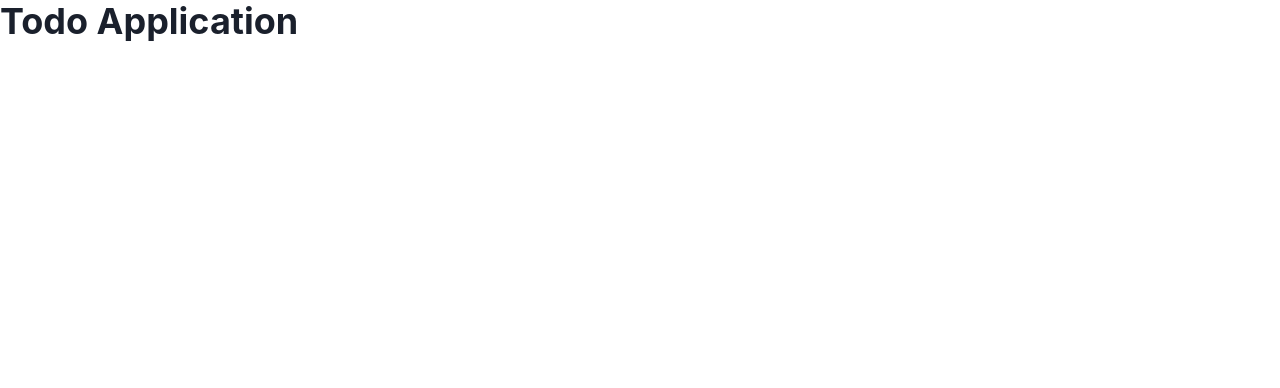
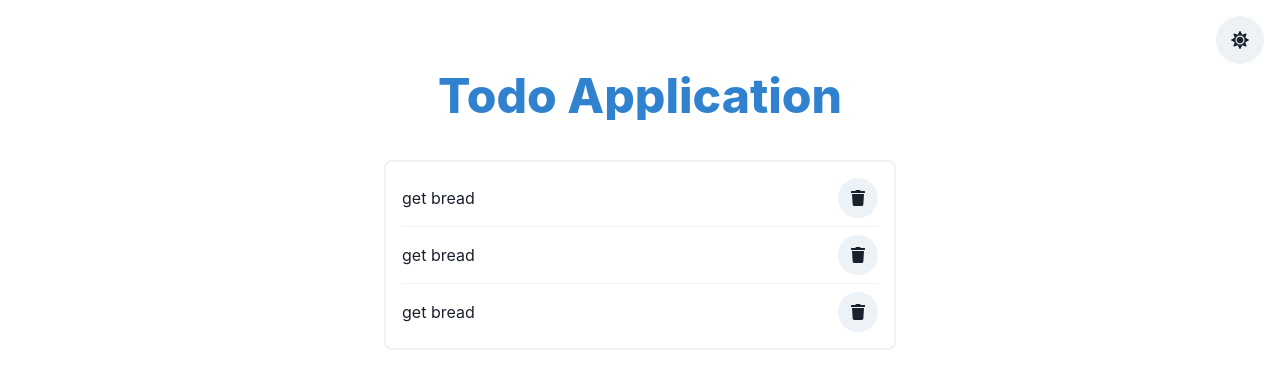
Before and after one commit to natibiruk08/todo-list, a React (Vite) app: page / in a window 1280 px wide. Shown: the top 388 px of the page. Built offline with nearby package versions, Linux system fonts and the light colour scheme.

Commit message:
todo list

```diff
--- a/package.json
+++ b/package.json
@@ -14,7 +14,8 @@
     "@emotion/styled": "^11.10.6",
     "framer-motion": "^10.11.2",
     "react": "^18.2.0",
-    "react-dom": "^18.2.0"
+    "react-dom": "^18.2.0",
+    "react-icons": "^4.8.0"
   },
   "devDependencies": {
     "@types/react": "^18.0.28",
--- a/src/App.tsx
+++ b/src/App.tsx
@@ -1,7 +1,29 @@
-import { Heading } from "@chakra-ui/react";
+import { Heading, IconButton, VStack } from "@chakra-ui/react";
+import { FaSun, FaMoon } from "react-icons/fa";
+import TodoList from "./components/TodoList";
 
 function App() {
-  return <Heading className="App">Todo Application</Heading>;
+  return (
+    <VStack p={4}>
+      <IconButton
+        icon={<FaSun />}
+        aria-label={""}
+        isRound
+        size={"lg"}
+        alignSelf={"flex-end"}
+      />
+      <Heading
+        mb={8}
+        fontWeight={"extrabold"}
+        size={"2xl"}
+        bg={"blue.500"}
+        bgClip={"text"}
+      >
+        Todo Application
+      </Heading>
+      <TodoList />
+    </VStack>
+  );
 }
 
 export default App;
--- /dev/null
+++ b/src/components/TodoList.tsx
@@ -0,0 +1,49 @@
+import {
+  HStack,
+  IconButton,
+  Spacer,
+  StackDivider,
+  Text,
+  VStack,
+} from "@chakra-ui/react";
+import { FaTrash } from "react-icons/fa";
+
+function TodoList() {
+  const todos = [
+    {
+      id: 1,
+      body: "get bread",
+    },
+    {
+      id: 2,
+      body: "get bread",
+    },
+    {
+      id: 3,
+      body: "get bread",
+    },
+  ];
+
+  return (
+    <VStack
+      divider={<StackDivider />}
+      borderColor={"gray.100"}
+      borderWidth={"2px"}
+      p={4}
+      borderRadius={"lg"}
+      w={"100%"}
+      maxW={{ base: "90vw", sm: "80vw", lg: "50vw", xl: "40vw" }}
+      alignItems={"stretch"}
+    >
+      {todos.map((todo) => (
+        <HStack key={todo.id}>
+          <Text>{todo.body}</Text>
+          <Spacer />
+          <IconButton aria-label="" icon={<FaTrash />} isRound />
+        </HStack>
+      ))}
+    </VStack>
+  );
+}
+
+export default TodoList;
```
Also changed, not shown: src/components/TofoList.tsx (deleted, +0 -7 lines), 1 other file (tests, documents, lock files or other folders).
